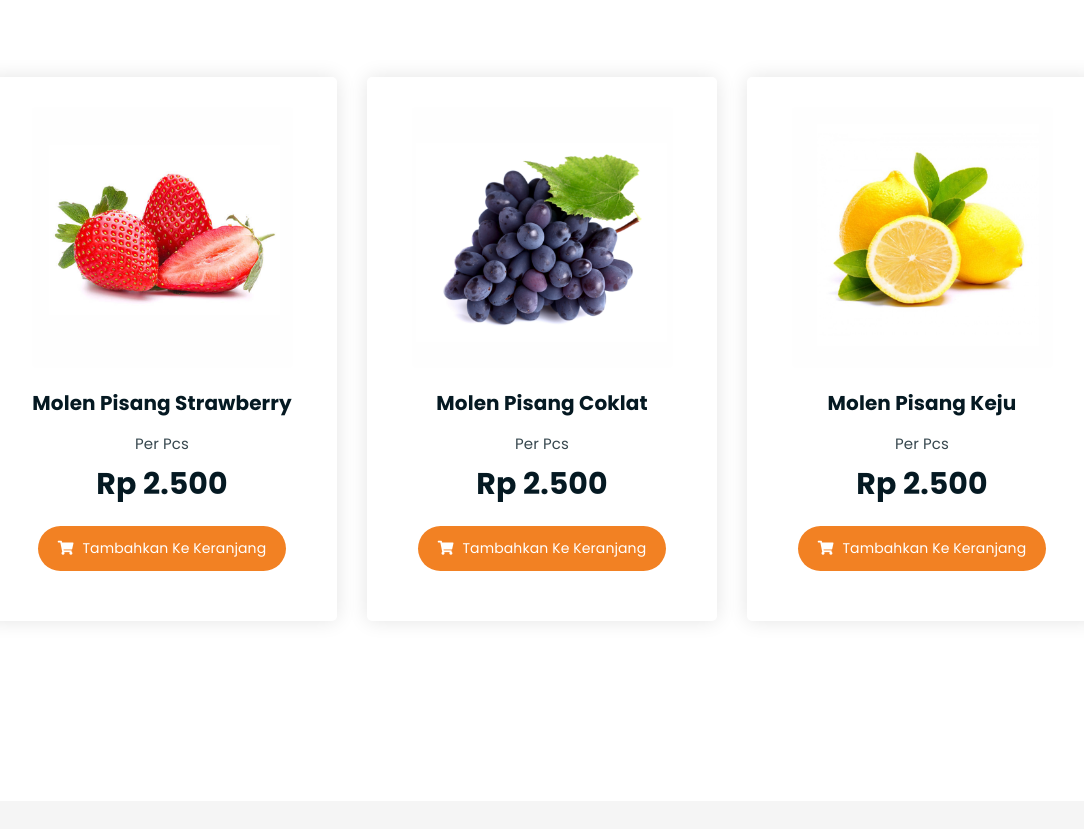
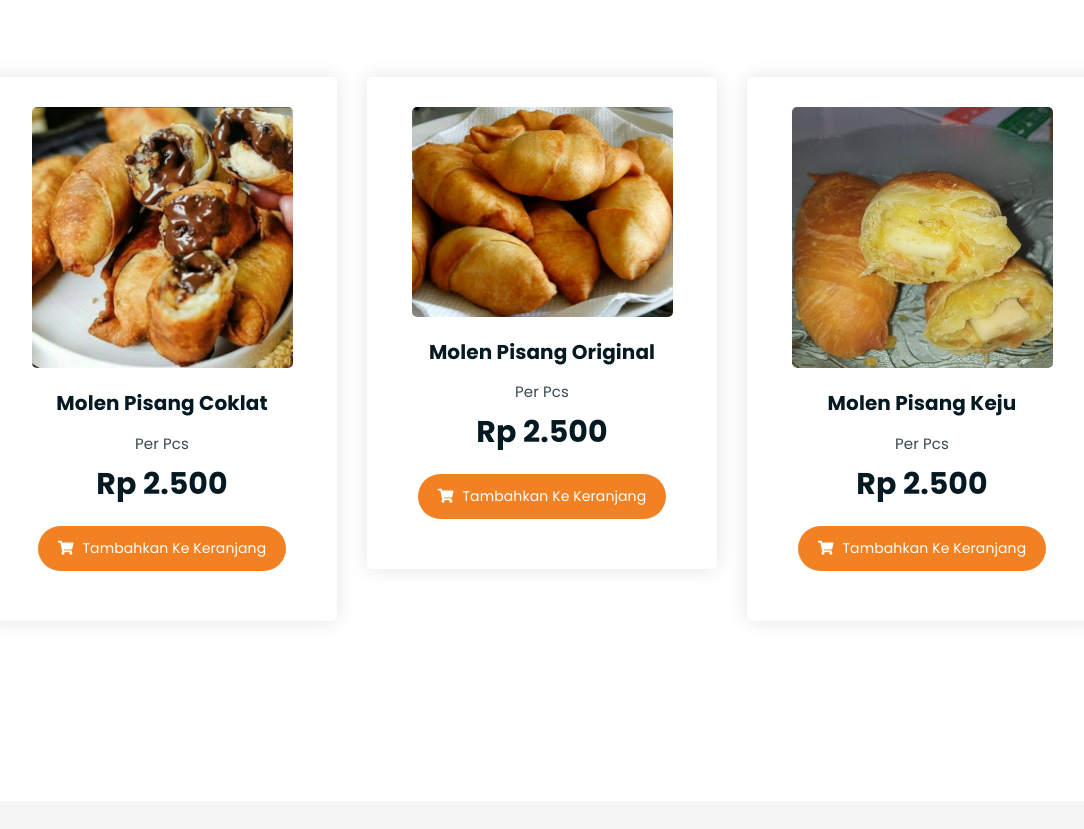
Before and after one commit to vaylioz/Molpis, a plain HTML site: page single-product.html in a window 1280 px wide. Shown: the part 1426-2255 px from the top of the page, without its empty margins (98-1182 px from the left). Drawn offline with nearby package versions, Linux system fonts and the light colour scheme.

Commit message:
single-product.html

```diff
--- a/single-product.html
+++ b/single-product.html
@@ -193,9 +193,9 @@
 				<div class="col-lg-4 col-md-6 text-center">
 					<div class="single-product-item">
 						<div class="product-image">
-							<a href="single-product.html"><img src="assets/img/products/product-img-1.jpg" alt=""></a>
+							<a href="single-product.html"><img src="assets/img/produk/coklat.jpg" alt=""></a>
 						</div>
-						<h3>Molen Pisang Strawberry</h3>
+						<h3>Molen Pisang Coklat</h3>
 						<p class="product-price"><span>Per Pcs</span> Rp 2.500 </p>
 						<a href="cart.html" class="cart-btn"><i class="fas fa-shopping-cart"></i> Tambahkan Ke Keranjang</a>
 					</div>
@@ -203,9 +203,9 @@
 				<div class="col-lg-4 col-md-6 text-center">
 					<div class="single-product-item">
 						<div class="product-image">
-							<a href="single-product.html"><img src="assets/img/products/product-img-2.jpg" alt=""></a>
+							<a href="single-product.html"><img src="assets/img/produk/ori.jpg" alt=""></a>
 						</div>
-						<h3>Molen Pisang Coklat</h3>
+						<h3>Molen Pisang Original</h3>
 						<p class="product-price"><span>Per Pcs</span> Rp 2.500 </p>
 						<a href="cart.html" class="cart-btn"><i class="fas fa-shopping-cart"></i> Tambahkan Ke Keranjang</a>
 					</div>
@@ -213,7 +213,7 @@
 				<div class="col-lg-4 col-md-6 offset-lg-0 offset-md-3 text-center">
 					<div class="single-product-item">
 						<div class="product-image">
-							<a href="single-product.html"><img src="assets/img/products/product-img-3.jpg" alt=""></a>
+							<a href="single-product.html"><img src="assets/img/produk/keju.jpg" alt=""></a>
 						</div>
 						<h3>Molen Pisang Keju</h3>
 						<p class="product-price"><span>Per Pcs</span> Rp 2.500 </p>
```
